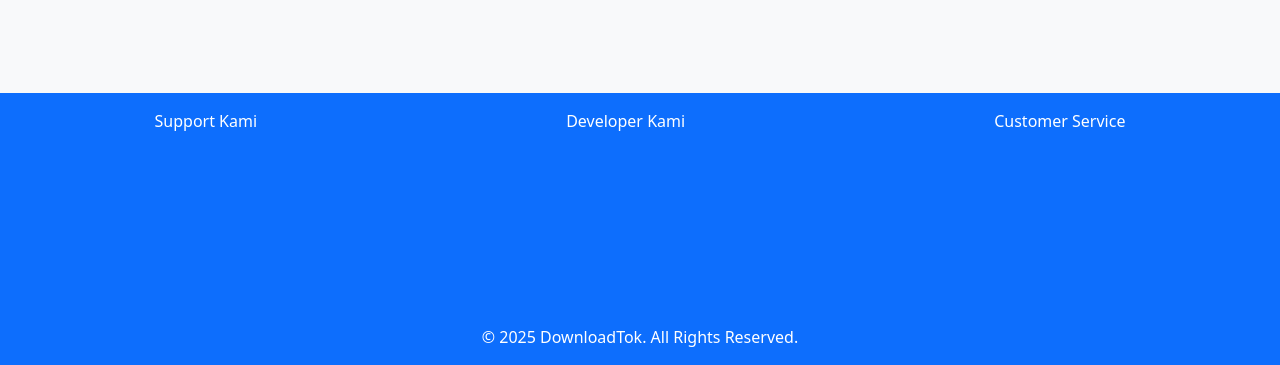
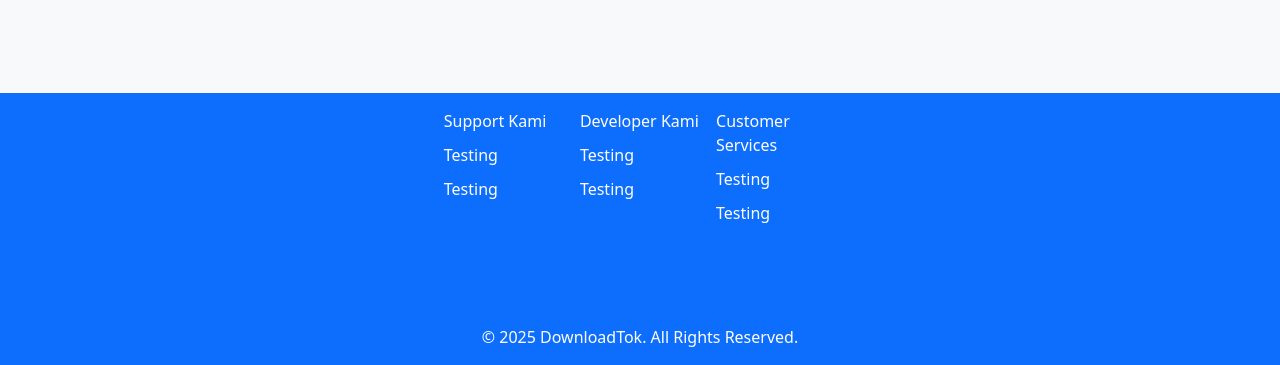
Before and after one commit to Hafezaul/DownloadTok, a plain HTML site: page index.html in a window 1280 px wide. Shown: the part 1083-1448 px from the top of the page. Drawn offline with nearby package versions, Linux system fonts and the light colour scheme; some packages are replaced by stand-ins of ours; a script that the page names is missing.

Commit message:
Update index.html
i am try to style the new appearance ✌️

```diff
--- a/index.html
+++ b/index.html
@@ -135,14 +135,48 @@
   <!-- Footer -->
   <footer class="bg-primary text-white py-3">
      <div class="d-flex justify-content-around mb-3 h-25">
+        <div class="row g-3"> <!-- Tambahkan g-3 untuk memberikan jarak antar kolom -->
+            <div class="col-md-4">
+                <section class="FlexContainer">
                     <div>
                         <a href="" class="text-decoration-none text-white">Support Kami</a>
                     </div>
                     <div>
+                        <a href="" class="text-decoration-none text-white">Testing</a>
+                    </div>
+                    <div>
+                        <a href="" class="text-decoration-none text-white">Testing</a>
+                    </div>
+                </section>
+            </div>
+
+            <div class="col-md-4">
+                <section class="FlexContainer">
+                    <div>
                         <a href="" class="text-decoration-none text-white">Developer Kami</a>
                     </div>
                     <div>
-     <a href="" class="text-decoration-none text-white">Customer Service</a>
+                        <a href="" class="text-decoration-none text-white">Testing</a>
+                    </div>
+                    <div>
+                        <a href="" class="text-decoration-none text-white">Testing</a>
+                    </div>
+                </section>
+            </div>
+
+            <div class="col-md-4">
+                <section class="FlexContainer">
+                    <div>
+                        <a href="" class="text-decoration-none text-white">Customer Services</a>
+                    </div>
+                    <div>
+                        <a href="" class="text-decoration-none text-white">Testing</a>
+                    </div>
+                    <div>
+                        <a href="" class="text-decoration-none text-white">Testing</a>
+                    </div>
+                </section>
+            </div>
         </div>
     </div>
    <div class="text-center">
```
Lines whose indentation alone changed are shown as unchanged.
